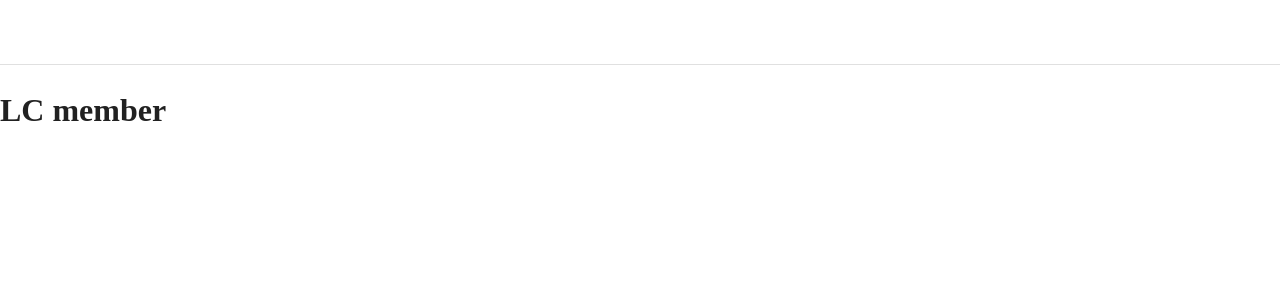
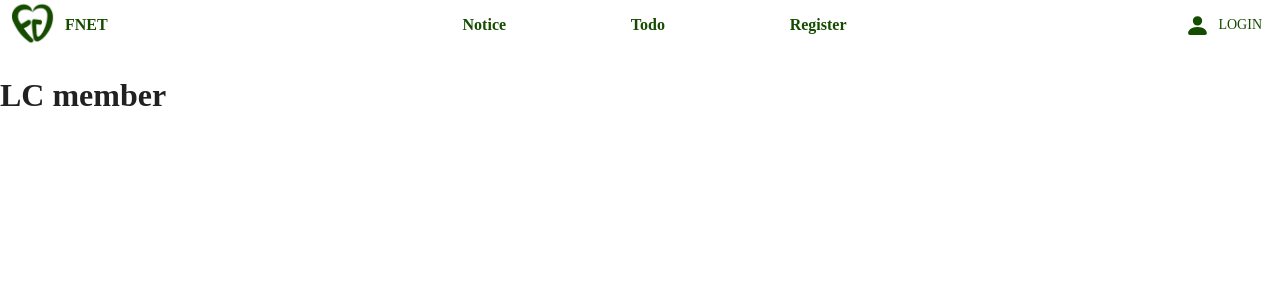
Before and after one commit to FGFnet/fnet, a React (Create React App) app in the folder frontend/: page /lc in a window 1280 px wide. Shown: the top 300 px of the page. Built offline with nearby package versions, Linux system fonts and the light colour scheme; a web font is replaced by a local one.

Commit message:
chore(fe): rename header component to NavigationBar

```diff
--- a/frontend/src/component/NavigationBar.tsx
+++ b/frontend/src/component/NavigationBar.tsx
@@ -4,16 +4,16 @@ import { BsPersonFill } from 'react-icons/bs'
 import {useState, CSSProperties} from 'react'
 import { useNavigate } from "react-router-dom"
 import useMediaQuery from '@mui/material/useMediaQuery'
+import { Button } from '@mui/material'
 
+// TODO: 사용자가 로그인 했으면 버튼 텍스트를 LOGOUT, 안했으면 LOGIN으로 설정 (API 연결 후) -> 그에따라 클릭이벤트 라우팅 or 로그아웃 설정
 export default function Header() {
   const headerStyle : CSSProperties = {
     display: 'flex',
     alignItems: 'center',
     justifyContent: 'space-between',
     height: 50,
-    width: '100%',
-    paddingRight: 10,
-    paddingLeft: 10,
+    width: '100vw',
     color: Colors.primary,
     fontSize: 16,
     fontWeight: 'bold',
@@ -22,7 +22,7 @@ export default function Header() {
     top: 0
   }
   const menuStyle = {
-    width: '20%',
+    width: '30%',
     display: 'flex',
     justifyContent:'space-between',
     cursor:'pointer'
@@ -49,25 +49,27 @@ export default function Header() {
 
   if (matches) {
     return (
-      <div style={headerStyle}>
-        <div style={{marginRight: 20, alignItems:'center', display:'flex', cursor:'pointer'}} onClick={()=> navigate('/')}>
-          <img src={Logo} alt="fnet-logo" style={{ height: 45, marginBottom: 5, marginRight: 10 }}/>
+      <header style={headerStyle}>
+        <section style={{marginRight: 20, alignItems:'center', display:'flex', cursor:'pointer'}} onClick={()=> navigate('/')}>
+          <img src={Logo} alt="fnet-logo" style={{ height: 45, marginBottom: 5, marginRight: 10, marginLeft: 10 }}/>
           <span>FNET</span>
-        </div>
-        <div style={menuStyle}>
+        </section>
+        <section style={menuStyle}>
           <span style={{color: isHover[menuItem.notice]? Colors.primary_lighter : Colors.primary}} onMouseOver={()=>setHover(menuItem.notice)} onMouseLeave={()=>setHoverFalse(menuItem.notice)} onClick={()=> navigate('/notice')}>Notice</span>
           <span style={{color: isHover[menuItem.todo]? Colors.primary_lighter : Colors.primary}} onMouseOver={()=>setHover(menuItem.todo)} onMouseLeave={()=>setHoverFalse(menuItem.todo)} onClick={()=> navigate('/todo')}>Todo</span>
           <span style={{color: isHover[menuItem.register]? Colors.primary_lighter : Colors.primary}} onMouseOver={()=>setHover(menuItem.register)} onMouseLeave={()=>setHoverFalse(menuItem.register)} onClick={()=> navigate('/register')}>Register</span>
-        </div>
-        <BsPersonFill style={{fontSize: 25, marginLeft: 20, marginRight:20, cursor:'pointer'}} />
-      </div>
+        </section>
+        <Button style={{marginRight: 10}} startIcon={<BsPersonFill style={{fontSize: 25, cursor:'pointer'}}/>}>
+          Login
+        </Button>
+      </header>
     )
   } else {
     return (
-      <div style={{position:'sticky', top:0, display:'flex', alignItems: 'center', zIndex: 50, justifyContent: 'center'}} onClick={()=> navigate('/')}>
+      <header style={{position:'sticky', top:0, display:'flex', alignItems: 'center', zIndex: 50, justifyContent: 'center'}} onClick={()=> navigate('/')}>
         <img src={Logo} alt="fnet-logo" style={{ height: 45, marginBottom: 5, marginRight: 10 }}/>
         <span>FNET</span>
-      </div>
+      </header>
     )
   }
 }
--- a/frontend/src/component/index.ts
+++ b/frontend/src/component/index.ts
@@ -1,4 +1,4 @@
 import Title from './Title'
-import Header from './Header'
+import NavigationBar from './NavigationBar'
 
-export {Title, Header}
+export {Title, NavigationBar}
--- a/frontend/src/index.tsx
+++ b/frontend/src/index.tsx
@@ -6,7 +6,7 @@ import reportWebVitals from './reportWebVitals'
 import Router from './Router'
 import { CssBaseline } from '@mui/material'
 import { responsiveFontSizes } from '@mui/material/styles'
-import { Header } from './component'
+import { NavigationBar } from './component'
 import { BrowserRouter } from 'react-router-dom'
 import { createTheme, ThemeProvider } from '@mui/material'
 import { Colors } from './constant'
@@ -28,7 +28,7 @@ root.render(
     <ThemeProvider theme={theme}>
       <CssBaseline />
       <BrowserRouter>
-        <Header />
+        <NavigationBar />
         <Router />
       </BrowserRouter>
     </ThemeProvider>
```
